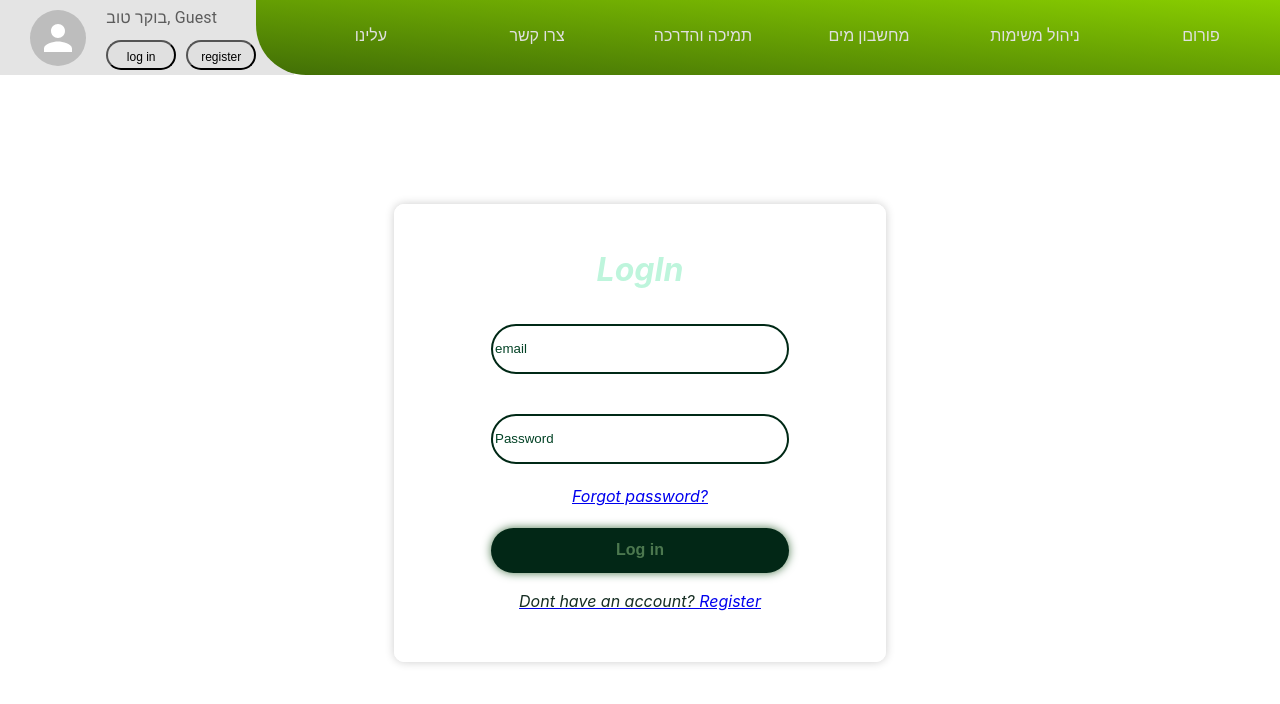
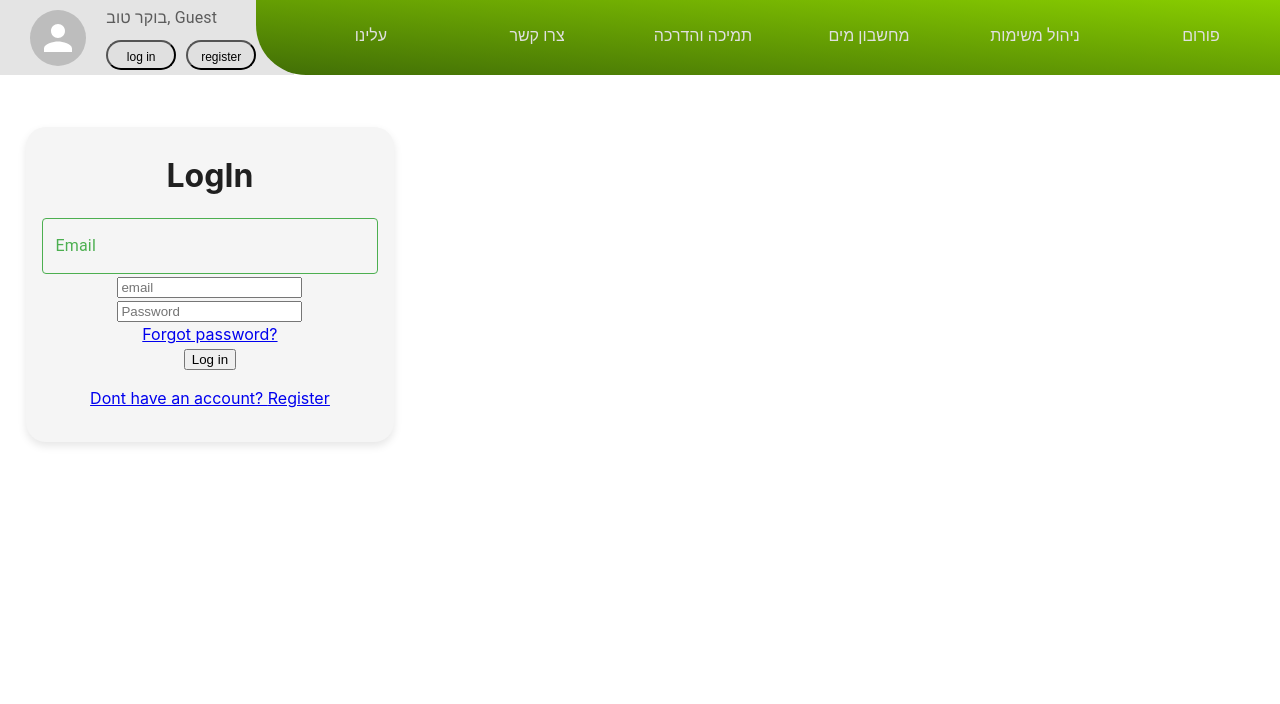
Before and after one commit to Daanielle/WaterWiseAI, a React (Create React App) app in the folder water-wize-ai/: page /LogIn in a window 1280 px wide. Shown: the top 704 px of the page. Built offline with nearby package versions, Linux system fonts and the light colour scheme.

Commit message:
generic input and box

```diff
--- /dev/null
+++ b/water-wize-ai/src/components/ContainerBox.js
@@ -0,0 +1,30 @@
+import React from 'react';
+import PropTypes from 'prop-types';
+import { Box } from '@mui/material';
+
+const ContainerBox = ({ children, sx, ...props }) => {
+    return (
+        <Box
+            sx={{
+                p: 2,
+                backgroundColor: '#f5f5f5',
+                // border: '1px solid #4CAF50',
+                boxShadow: '0 4px 8px rgba(0, 0, 0, 0.1)',
+                borderRadius: '20px',
+                width: { xs: '90%', sm: '70%', md: '50%', lg: '30%' },
+                maxWidth: '100%', // responsive max width
+                ...sx,
+            }}
+            {...props}
+        >
+            {children}
+        </Box>
+    );
+};
+
+ContainerBox.propTypes = {
+    children: PropTypes.node.isRequired,
+    sx: PropTypes.object,
+};
+
+export default ContainerBox;
--- a/water-wize-ai/src/components/LogInForm.js
+++ /dev/null
@@ -1,63 +0,0 @@
-import React, { useState, useContext } from "react";
-import { AuthContext } from '../AuthContext';
-import { Link } from "react-router-dom";
-import { useNavigate } from "react-router-dom";
-
-const LogIn = (props) => {
-  const [email, setEmail] = useState('');
-  const [password, setPassword] = useState('');
-  const { login } = useContext(AuthContext);
-  const navigate = useNavigate();
-
-  const handleSubmit = async (e) => {
-    e.preventDefault();
-    try {
-      const loginResponse = await fetch("/users/login", {
-        method: "POST",
-        headers: {
-          "Content-Type": "application/json",
-        },
-        body: JSON.stringify({
-          "email": email,
-          "password": password
-        }),
-      });
-      if (!loginResponse.ok) {
-        const errorData = await loginResponse.json();
-        throw new Error(errorData.message || 'Login failed!');
-      }
-      const data = await loginResponse.json(); // Parse the JSON response
-      login(data);
-      navigate("/");
-    } catch (error) {
-      console.error("Error:", error);
-    }
-  }
-
-  return (
-    <div className="register_and_login">
-      <form className="Login_Form" onSubmit={handleSubmit}>
-        <h1 className="my_h1">LogIn</h1>
-        <div>
-          <input className="my_input" value={email} onChange={(e) => setEmail(e.target.value)} type="text" placeholder="email" id="email" name="email" required></input>
-        </div>
-        <div>
-          <input className="my_input" value={password} onChange={(e) => setPassword(e.target.value)} type="password" placeholder="Password" id="password" name="password" required></input>
-        </div>
-        <div className="Forgot_link">
-          <a href="#">Forgot password?</a>
-        </div>
-        <div>
-          <button className="my_button" type="Submit">Log in</button>
-        </div>
-        <div>
-          <Link to="/Register">
-            <p className="Register_link">Dont have an account? <a href="#"> Register</a></p>
-          </Link>
-        </div>
-      </form>
-    </div>
-  );
-};
-
-export default LogIn;
--- /dev/null
+++ b/water-wize-ai/src/components/imputs/FieldInput.js
@@ -0,0 +1,85 @@
+import * as React from "react";
+import { useState } from "react";
+import Box from "@mui/material/Box";
+import TextField from "@mui/material/TextField";
+
+
+const FieldInput = ({ label, value, onValueChange, checkIfValid, error, inputProps }) => {
+    const [isError, setIsError] = useState(false);
+
+    const handleChange = (newValue) => {
+        // Call the parent's onValueChange callback with the new value
+        onValueChange(newValue);
+    };
+
+    const handleInputChange = (event) => {
+        const newValue = event.target.value;
+        if (checkIfValid(newValue)) {
+            setIsError(false);
+            handleChange(newValue);
+        } else {
+            setIsError(true);
+        }
+        // if (!isNaN(newSize)) { // Check if the input is a valid number
+        //   setError(false);
+        //   handleChange(newValue);
+        // } else {
+        //   setError(true);
+        // }
+    };
+
+    return (
+        <Box
+            component="form"
+            sx={{
+                "& > :not(style)": { mt: 1, width: "100%" },
+                "& .MuiInputLabel-root": { color: "#4CAF50" }, // Change label color
+                "& .MuiInputLabel-shrink": { color: "#4CAF50 !important" }, // Change label color when shrink
+
+                "& .MuiOutlinedInput-root": {
+                    // Change input color and border color
+                    color: "#4CAF50",
+                    "& fieldset": {
+                        borderColor: "#4CAF50",
+                    },
+                    "&:hover fieldset": {
+                        // Change border color on hover
+                        borderColor: "#4CAF50",
+                    },
+                    "&.Mui-focused fieldset": {
+                        // Change border color when focused
+                        borderColor: "#4CAF50",
+                    },
+                    "&.Mui-focused .MuiInputLabel-root": {
+                        // Change label color when focused
+                        color: "#4CAF50",
+                    },
+                },
+            }}
+            noValidate
+            autoComplete="off"
+        >
+            <TextField
+                id="outlined-basic"
+                label={label}
+                variant="outlined"
+                value={value}
+                onChange={handleInputChange}
+                error={isError}
+                helperText={isError ? error : ""}
+                InputProps={{
+                    style: {
+                        color: "#4CAF50",
+                    },
+                    inputProps: inputProps
+                    // {
+                    //     // Allow only numeric input
+                    //     pattern: "[0-9]*",
+                    // },
+                }}
+            />
+        </Box>
+    );
+};
+
+export default FieldInput;
--- a/water-wize-ai/src/pages/Home.js
+++ b/water-wize-ai/src/pages/Home.js
@@ -1,16 +1,11 @@
 import PageContainer from "../components/PageContainer";
 import CustomButton from "../components/CustomButton";
-import LogInForm from "../components/LogInForm";
 import React, { useState } from "react";
 import RegisterForm from "../components/RegisterForm";
 // import classes from "../styles/Register_and_Login.css";
 import classes from "../styles/Home.module.css";
 
 function Home() {
-  const [currentForm, setCurrentForm] = useState("login");
-  const toggleForm = (formName) => {
-    setCurrentForm(formName);
-  };
   return (
     <PageContainer>
       <h1>Home</h1>
--- a/water-wize-ai/src/pages/LogIn.js
+++ b/water-wize-ai/src/pages/LogIn.js
@@ -1,15 +1,70 @@
+import React, { useState, useContext } from "react";
+import { AuthContext } from '../AuthContext';
+import { Link } from "react-router-dom";
+import { useNavigate } from "react-router-dom";
+import FieldInput from "../components/imputs/FieldInput";
 import PageContainer from "../components/PageContainer";
+import ContainerBox from '../components/ContainerBox';
+
 import CustomButton from "../components/CustomButton";
-import LogInForm from "../components/LogInForm";
-import React, { useState } from "react";
-import RegisterForm from "../components/RegisterForm";
-// import classes from "../styles/Register_and_Login.css";
 
 function LogIn() {
+  const [email, setEmail] = useState('');
+  const [password, setPassword] = useState('');
+  const { login } = useContext(AuthContext);
+  const navigate = useNavigate();
+
+  const handleSubmit = async (e) => {
+    e.preventDefault();
+    try {
+      const loginResponse = await fetch("/users/login", {
+        method: "POST",
+        headers: {
+          "Content-Type": "application/json",
+        },
+        body: JSON.stringify({
+          "email": email,
+          "password": password
+        }),
+      });
+      if (!loginResponse.ok) {
+        const errorData = await loginResponse.json();
+        throw new Error(errorData.message || 'Login failed!');
+      }
+      const data = await loginResponse.json(); // Parse the JSON response
+      login(data);
+      navigate("/");
+    } catch (error) {
+      console.error("Error:", error);
+    }
+  }
 
   return (
     <PageContainer>
-      <LogInForm />
+      <ContainerBox >
+        <form onSubmit={handleSubmit}>
+          <h1>LogIn</h1>
+
+          <FieldInput label="Email" value={email} onValueChange={(e) => setEmail(e.target.value)} checkIfValid={() => true} error="" />
+          <div>
+            <input value={email} onChange={(e) => setEmail(e.target.value)} type="text" placeholder="email" id="email" name="email" required></input>
+          </div>
+          <div>
+            <input value={password} onChange={(e) => setPassword(e.target.value)} type="password" placeholder="Password" id="password" name="password" required></input>
+          </div>
+          <div>
+            <a href="#">Forgot password?</a>
+          </div>
+          <div>
+            <button type="Submit">Log in</button>
+          </div>
+          <div>
+            <Link to="/Register">
+              <p>Dont have an account? <a href="#"> Register</a></p>
+            </Link>
+          </div>
+        </form>
+      </ContainerBox>
     </PageContainer>
   );
 }
--- a/water-wize-ai/src/pages/Register.js
+++ b/water-wize-ai/src/pages/Register.js
@@ -1,6 +1,5 @@
 import PageContainer from "../components/PageContainer";
 import CustomButton from "../components/CustomButton";
-import LogInForm from "../components/LogInForm";
 import React, { useState } from "react";
 import RegisterForm from "../components/RegisterForm";
 // import classes from "../styles/Register_and_Login.css";
```
Also changed, not shown: 1 other file (tests, documents, lock files or other folders).
